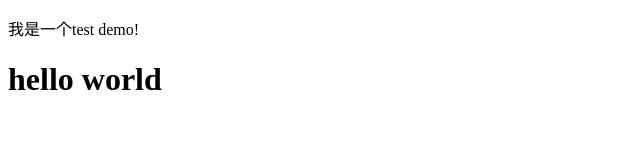
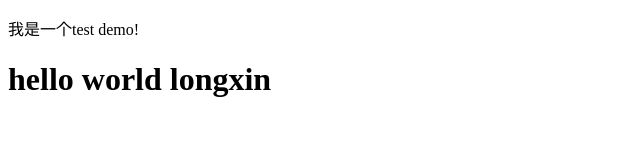
Before and after one commit to Longx/IFE-2018, a plain HTML site: page task_01/test.html in a window 1280 px wide. Shown: the whole page, without its empty margins (0-640 px from the left). Drawn offline with Linux system fonts and the light colour scheme.

Commit message:
& simple

```diff
--- a/task_01/test.html
+++ b/task_01/test.html
@@ -6,6 +6,6 @@
 </head>
 <body>
 	<p>我是一个test demo!</p>
-	<h1>hello world</h1>
+	<h1>hello world longxin</h1>
 </body>
 </html>
```
